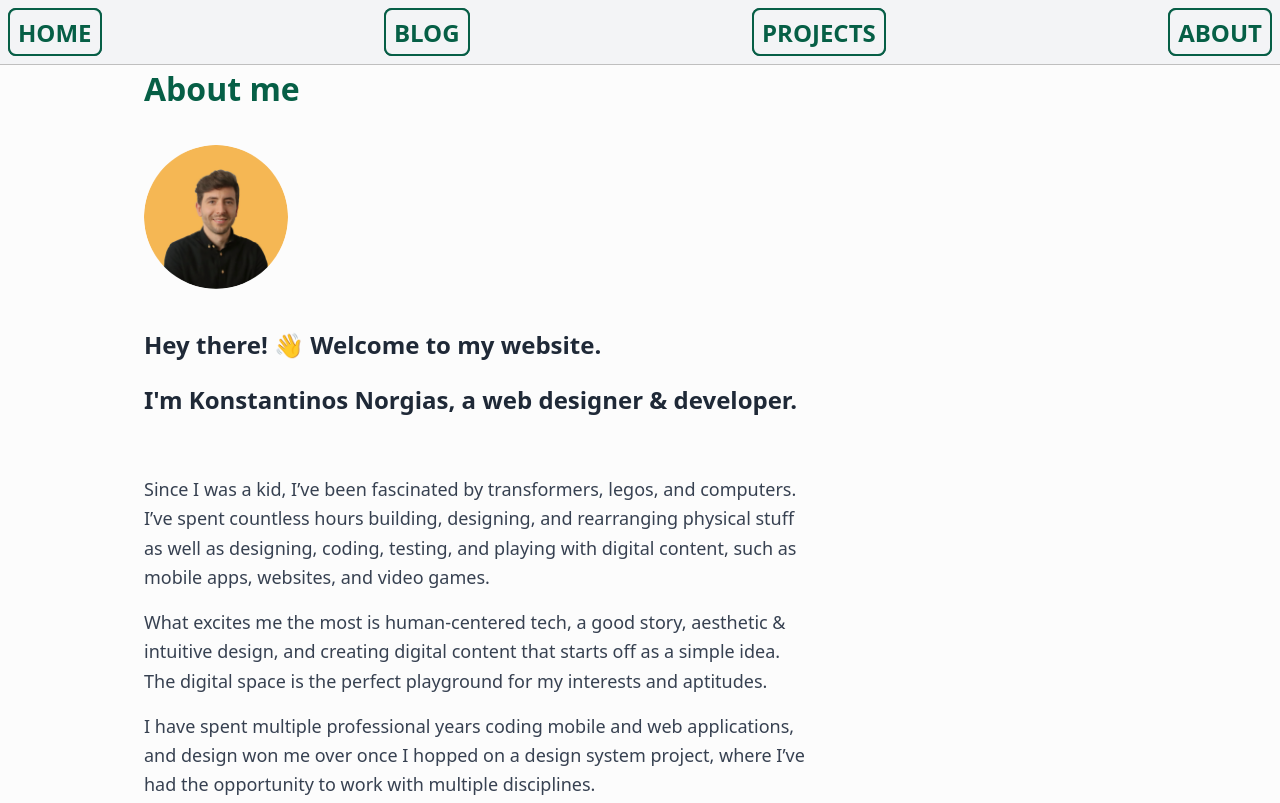
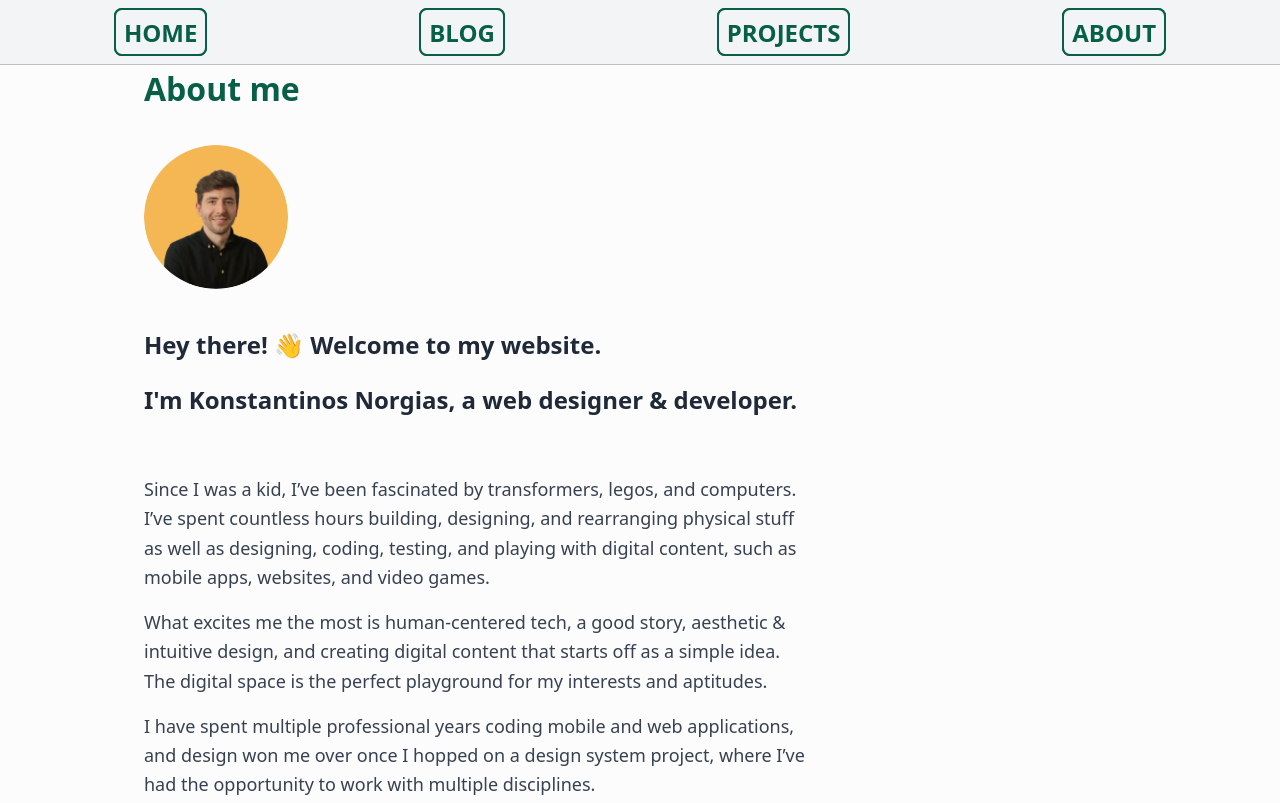
Before and after one commit to DreamerOnACloud/flinkmink, an Astro site: page /about in a window 1280 px wide. Shown: the top 803 px of the page. Built offline with nearby package versions, Linux system fonts and the light colour scheme; Astro itself is replaced by a stand-in of ours.

Commit message:
header: allow for more left right padding via flex

```diff
--- a/src/components/Header.astro
+++ b/src/components/Header.astro
@@ -33,7 +33,6 @@
     display: flex;
     width: 100%;
     line-height: initial;
-    justify-content: space-between;
     align-items: center;
     padding: 0.5rem;
 
@@ -45,7 +44,7 @@
   .nav-list {
     display: flex;
     width: 100%;
-    justify-content: space-between;
+    justify-content: space-around;
   }
 
   .nav-list li {
```
